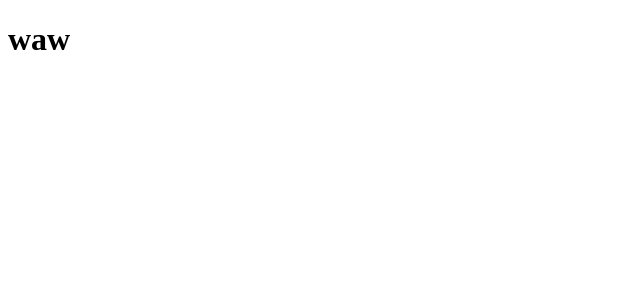
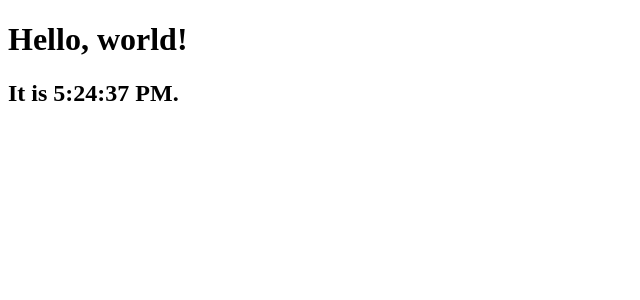
Before and after one commit to utsho-sadhak-joy/DOC1, a React (Create React App) app: page / in a window 1280 px wide. Shown: the top 300 px of the page, without its empty margins (0-640 px from the left). Built offline with nearby package versions, Linux system fonts and the light colour scheme.

Commit message:
adding clock component

```diff
--- a/src/index.js
+++ b/src/index.js
@@ -1,6 +1,27 @@
 import React from 'react';
 import ReactDOM from 'react-dom';
 // import App from './App';
+
+
+
+
+
+function tick() {
+  const element = (
+    <div>
+      <h1>Hello, world!</h1>
+      <h2>It is {new Date().toLocaleTimeString()}.</h2>
+    </div>
+  );
+  ReactDOM.render(
+    element,
+    document.getElementById('root')
+  );
+}
+
+setInterval(tick, 1000);
+
+// 5555555555555555555555555555555555555555555555555555555555555555555555555555555555555555555555
 
 
 
@@ -20,20 +41,13 @@
 
 
 
+// const element = <h1>waw</h1>;
 
+// ReactDOM.render(
+//   element,
+//   document.getElementById('root')
 
-
-
-
-
-
-const element = <h1>waw</h1>;
-
-ReactDOM.render(
-  element,
-  document.getElementById('root')
-
-);
+// );
 
 
 
```
Also changed, not shown: src/Components/Child.js (+19 -0 lines).
